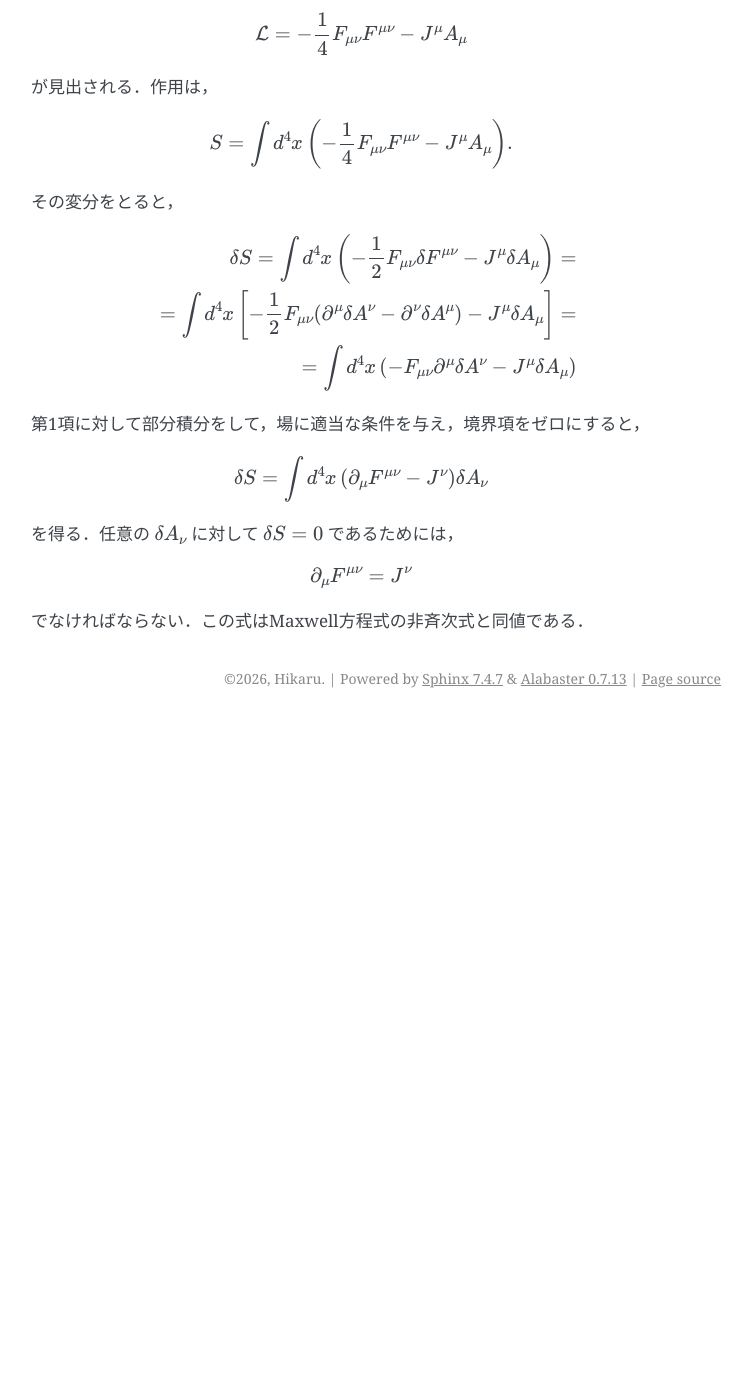
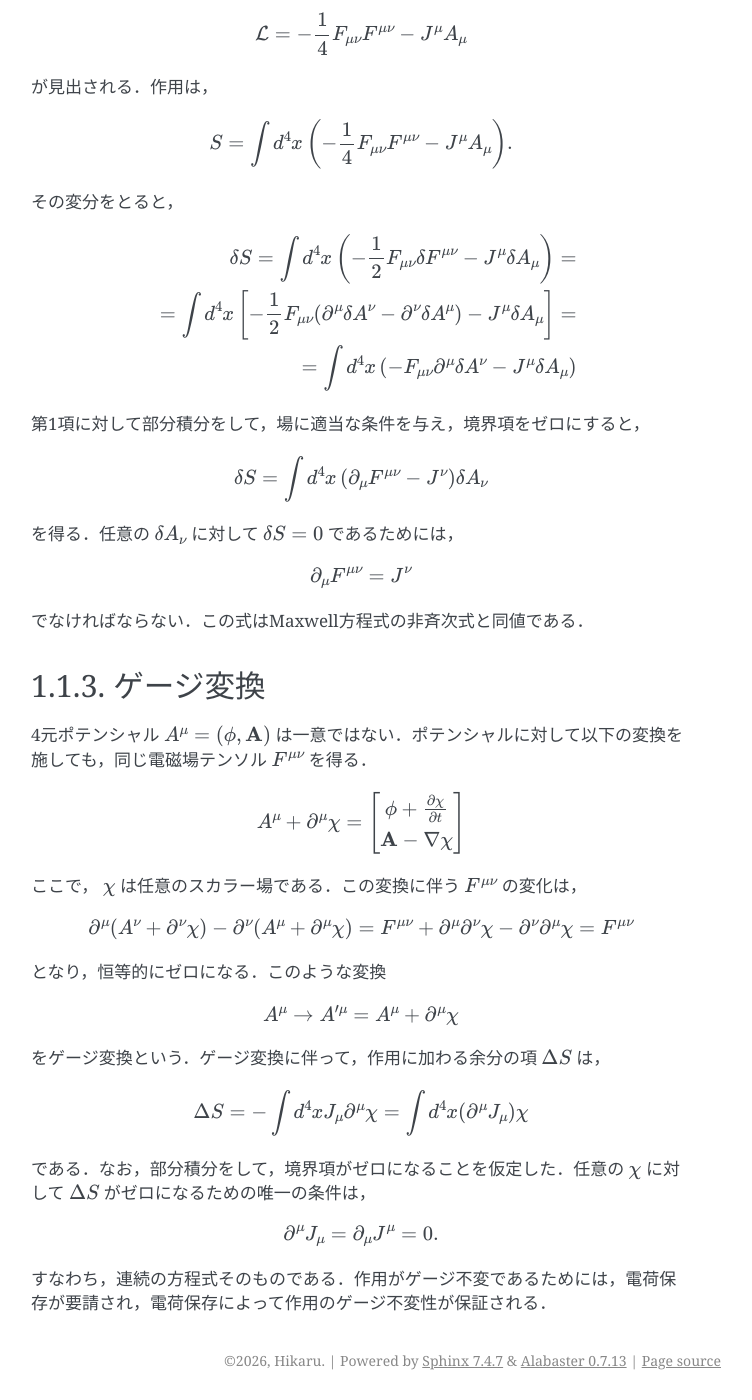
Before and after one commit to sql-hkr/iris, a Sphinx documentation site: the page built from source/sm/em.rst, in a window 1280 px wide and 1400 px high, scrolled down 1722 px. Shown: the whole window, without its empty margins (389-1141 px from the left). Built offline with Sphinx 7.4.7, drawn with Linux system fonts in a browser that asks for light colours; before the commit the page ends 2440 px from its top, so only the background shows below that.

Commit message:
docs: update em.rst

```diff
--- a/source/sm/em.rst
+++ b/source/sm/em.rst
@@ -124,3 +124,45 @@ Hamiltonの原理を用いてMaxwell方程式が導かれるようなLagrangian
     \partial_\mu F^{\mu\nu} = J^\nu
 
 でなければならない．この式はMaxwell方程式の非斉次式と同値である．
+
+ゲージ変換
+--------------
+
+4元ポテンシャル :math:`A^\mu = (\phi, \mathbf{A})` は一意ではない．ポテンシャルに対して以下の変換を施しても，同じ電磁場テンソル :math:`F^{\mu\nu}` を得る．
+
+.. math::
+
+    A^\mu + \partial^\mu \chi
+    = \begin{bmatrix}
+    \phi + \frac{\partial \chi}{\partial t} \\
+    \mathbf{A} - \nabla\chi
+    \end{bmatrix}
+
+ここで， :math:`\chi` は任意のスカラー場である．この変換に伴う :math:`F^{\mu\nu}` の変化は，
+
+.. math::
+
+    \partial^\mu (A^\nu + \partial^\nu \chi) - \partial^\nu (A^\mu + \partial^\mu \chi)
+    = F^{\mu\nu} + \partial^\mu\partial^\nu \chi - \partial^\nu\partial^\mu \chi
+    = F^{\mu\nu}
+
+となり，恒等的にゼロになる．このような変換
+
+.. math::
+
+    A^\mu \to A'^\mu = A^\mu + \partial^\mu \chi
+
+をゲージ変換という．ゲージ変換に伴って，作用に加わる余分の項 :math:`\Delta S` は，
+
+.. math::
+
+    \Delta S = -\int d^4x J_\mu \partial^\mu \chi
+    = \int d^4x (\partial^\mu J_\mu) \chi
+
+である．なお，部分積分をして，境界項がゼロになることを仮定した．任意の :math:`\chi` に対して :math:`\Delta S` がゼロになるための唯一の条件は，
+
+.. math::
+
+    \partial^\mu J_\mu = \partial_\mu J^\mu = 0 .
+
+すなわち，連続の方程式そのものである．作用がゲージ不変であるためには，電荷保存が要請され，電荷保存によって作用のゲージ不変性が保証される．
```
